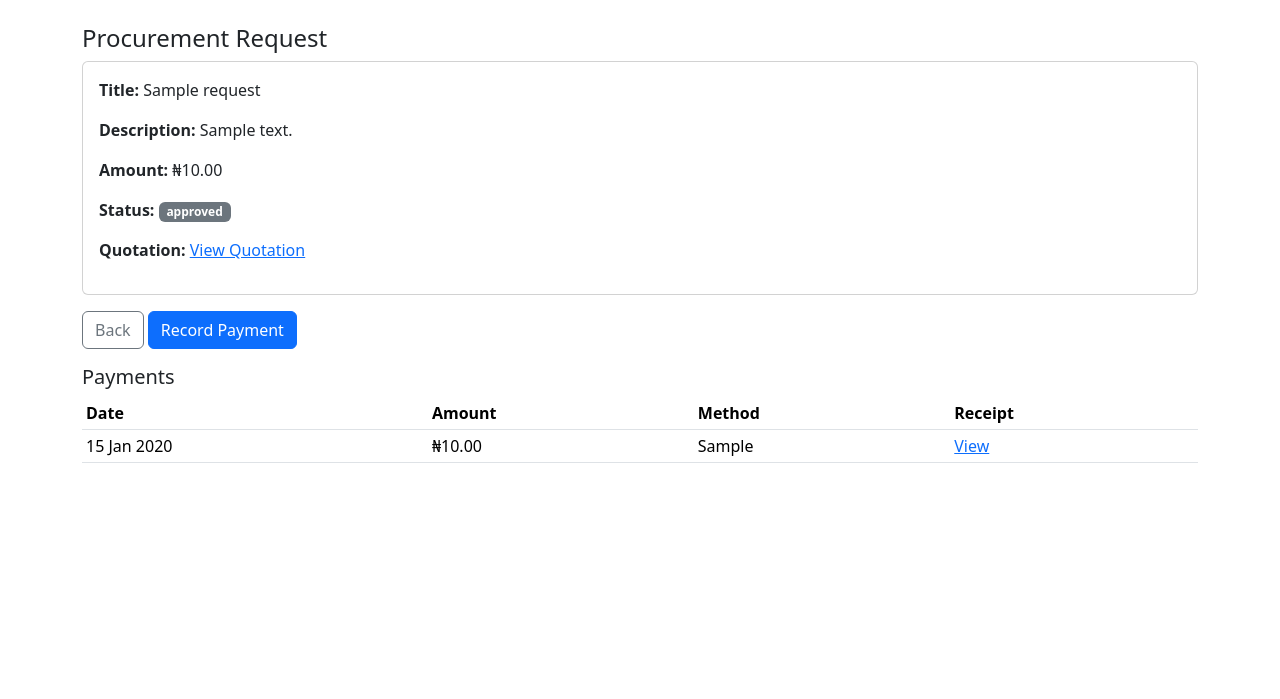
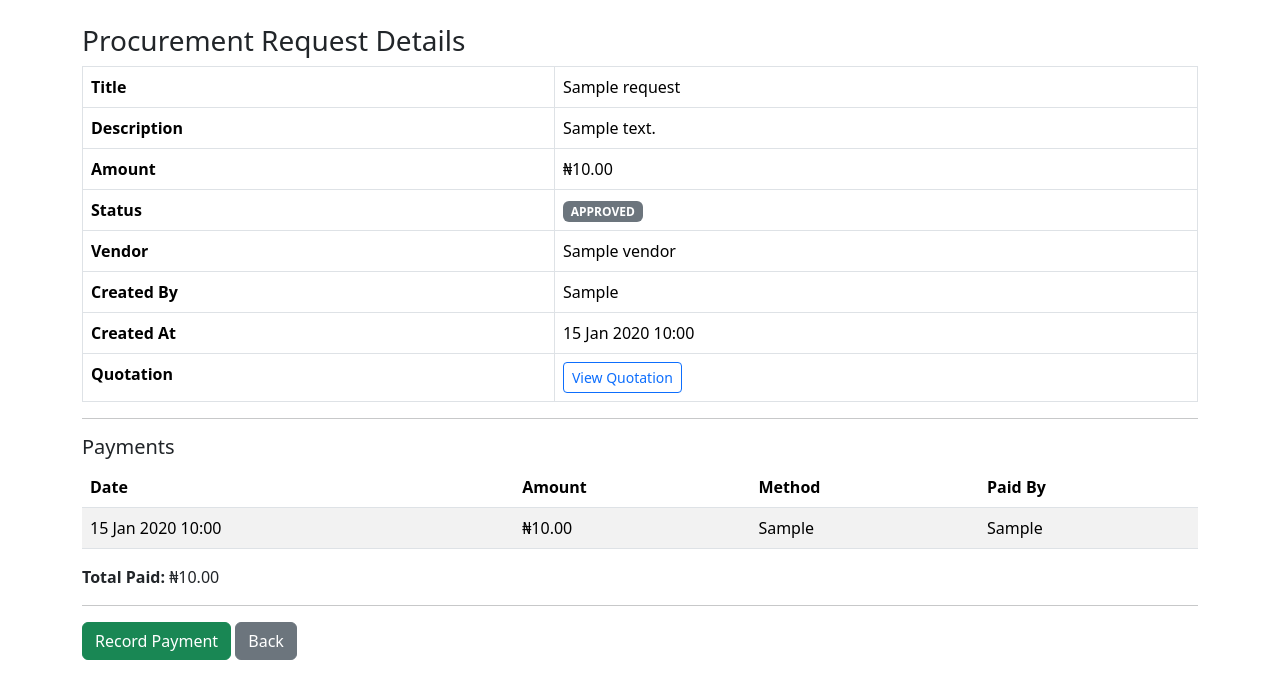
Before and after one commit to abraham-ofolu/queensmeal_procurement, a Flask app: page /procurement/1 in a window 1280 px wide. Shown: the part 56-755 px from the top of the page. Run offline with Flask 3, Linux system fonts and the light colour scheme; a user stored in the database is signed in; tables that the repository leaves empty hold one stand-in row (values such as "Sample post").

Commit message:
Fix quotation view link

```diff
--- a/app/templates/procurement/view.html
+++ b/app/templates/procurement/view.html
@@ -3,74 +3,105 @@
 {% block content %}
 <div class="container mt-4">
 
-    <h4>Procurement Request</h4>
+    <h3>Procurement Request Details</h3>
 
-    <div class="card mb-3">
-        <div class="card-body">
-            <p><strong>Title:</strong> {{ pr.title }}</p>
-            <p><strong>Description:</strong> {{ pr.description }}</p>
-            <p><strong>Amount:</strong> ₦{{ "{:,.2f}".format(pr.amount) }}</p>
-            <p><strong>Status:</strong>
-                <span class="badge bg-secondary">{{ pr.status }}</span>
-            </p>
-
-            {% if pr.quotation %}
-                <p>
-                    <strong>Quotation:</strong>
-                    <a href="{{ url_for('procurement.view_upload', filename=pr.quotation) }}" target="_blank">
-
+    <table class="table table-bordered">
+        <tr>
+            <th>Title</th>
+            <td>{{ pr.title }}</td>
+        </tr>
+        <tr>
+            <th>Description</th>
+            <td>{{ pr.description }}</td>
+        </tr>
+        <tr>
+            <th>Amount</th>
+            <td>₦{{ "{:,.2f}".format(pr.amount) }}</td>
+        </tr>
+        <tr>
+            <th>Status</th>
+            <td>
+                <span class="badge bg-secondary text-uppercase">
+                    {{ pr.status }}
+                </span>
+            </td>
+        </tr>
+        <tr>
+            <th>Vendor</th>
+            <td>{{ pr.vendor.name if pr.vendor else "—" }}</td>
+        </tr>
+        <tr>
+            <th>Created By</th>
+            <td>{{ pr.created_by }}</td>
+        </tr>
+        <tr>
+            <th>Created At</th>
+            <td>{{ pr.created_at.strftime("%d %b %Y %H:%M") }}</td>
+        </tr>
+        <tr>
+            <th>Quotation</th>
+            <td>
+                {% if pr.quotation %}
+                    <a
+                        href="{{ url_for('procurement.view_quotation', filename=pr.quotation) }}"
+                        target="_blank"
+                        class="btn btn-sm btn-outline-primary"
+                    >
                         View Quotation
                     </a>
-                </p>
-            {% endif %}
-        </div>
-    </div>
+                {% else %}
+                    <span class="text-muted">No quotation uploaded</span>
+                {% endif %}
+            </td>
+        </tr>
+    </table>
 
-    <div class="mb-3">
-        <a class="btn btn-outline-secondary"
-           href="{{ url_for('procurement.list_requests') }}">
-            Back
-        </a>
+    <hr>
 
-        {% if pr.status == "approved" %}
-            <a class="btn btn-primary"
-               href="{{ url_for('finance.make_payment', request_id=pr.id) }}">
-                Record Payment
-            </a>
-        {% endif %}
-    </div>
+    <h5>Payments</h5>
 
     {% if payments %}
-        <h5>Payments</h5>
-        <table class="table table-sm">
+        <table class="table table-striped">
             <thead>
                 <tr>
                     <th>Date</th>
                     <th>Amount</th>
                     <th>Method</th>
-                    <th>Receipt</th>
+                    <th>Paid By</th>
                 </tr>
             </thead>
             <tbody>
                 {% for p in payments %}
                 <tr>
-                    <td>{{ p.paid_at.strftime("%d %b %Y") }}</td>
+                    <td>{{ p.paid_at.strftime("%d %b %Y %H:%M") }}</td>
                     <td>₦{{ "{:,.2f}".format(p.amount) }}</td>
                     <td>{{ p.method }}</td>
-                    <td>
-                        {% if p.receipt %}
-                            <a href="{{ url_for('static', filename=p.receipt) }}" target="_blank">
-                                View
-                            </a>
-                        {% else %}
-                            —
-                        {% endif %}
-                    </td>
+                    <td>{{ p.paid_by }}</td>
                 </tr>
                 {% endfor %}
             </tbody>
         </table>
+
+        <p><strong>Total Paid:</strong> ₦{{ "{:,.2f}".format(total_paid) }}</p>
+    {% else %}
+        <p class="text-muted">No payments recorded.</p>
     {% endif %}
+
+    <hr>
+
+    <a
+        href="{{ url_for('finance.make_payment', request_id=pr.id) }}"
+        class="btn btn-success"
+    >
+        Record Payment
+    </a>
+
+    <a
+        href="{{ url_for('procurement.list_requests') }}"
+        class="btn btn-secondary"
+    >
+        Back
+    </a>
 
 </div>
 {% endblock %}
```
